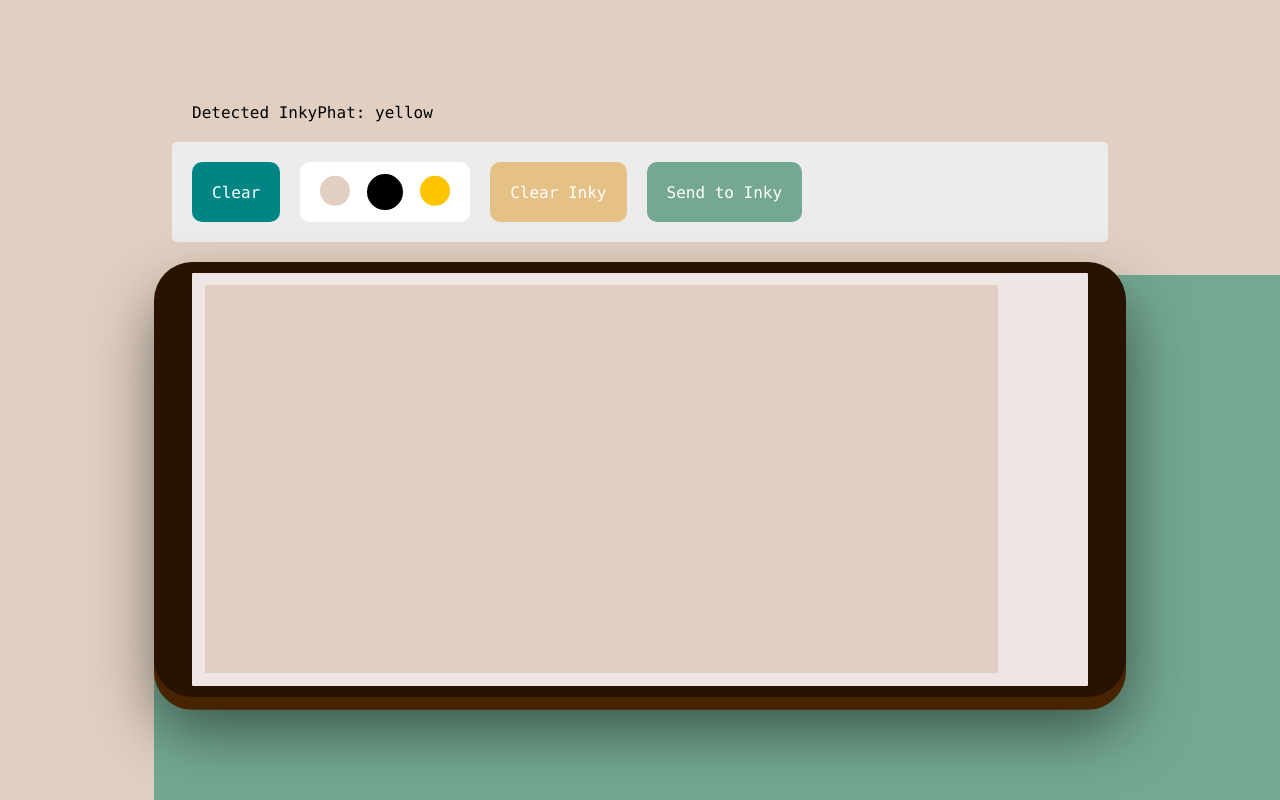
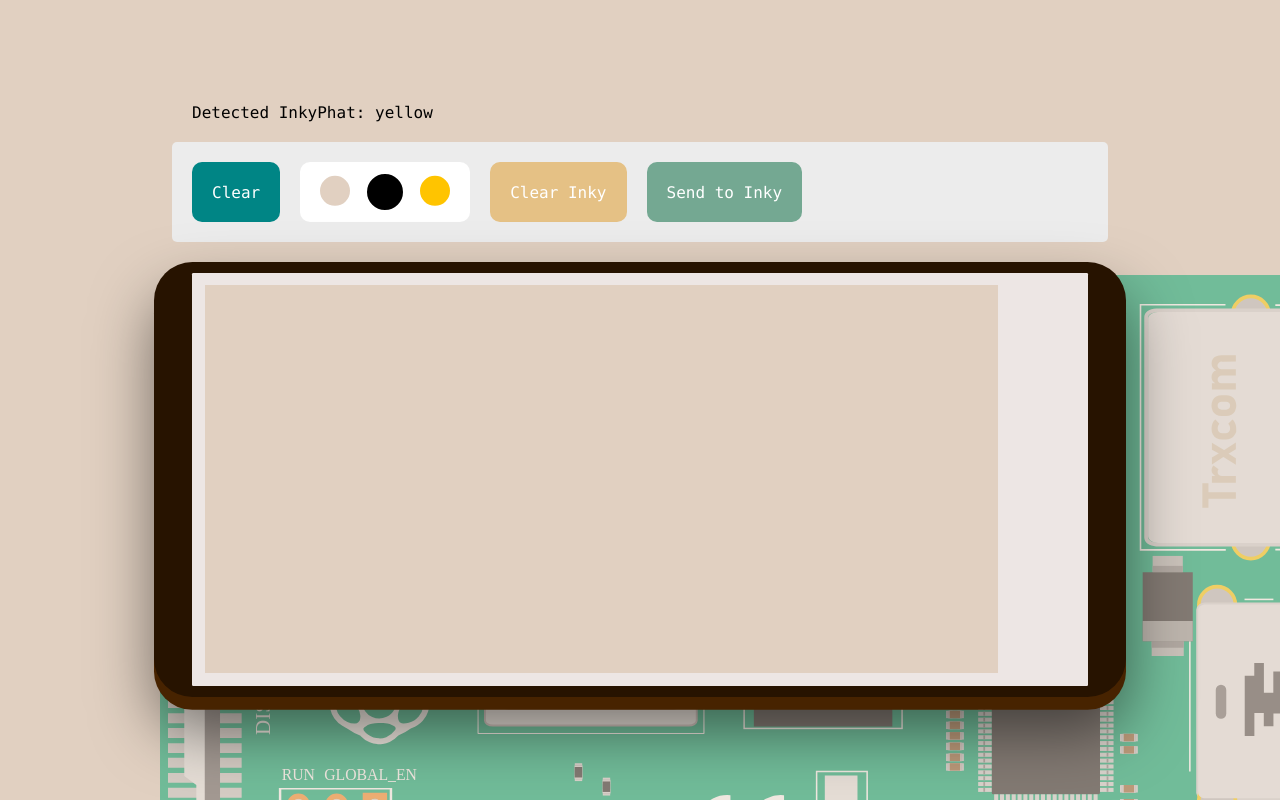
Before and after one commit to jonothanhunt/inky-draw, a React (Vite) app: page / in a window 1280 px wide. Built offline with nearby package versions, Linux system fonts and the light colour scheme; no server answers.

Commit message:
Add RP4 vector

```diff
--- a/src/components/Canvas.css
+++ b/src/components/Canvas.css
@@ -155,16 +155,14 @@ input[type="radio"]:checked {
 
     position: absolute;
     top: 1vw;
-    left: 0;
+    left: 0.5vw;
     width: 100vw;
     height: 70vw;
 
-    border-radius: 3vw;
+    background-image: url('/images/raspberry-pi-4-model-b.svg');
+    background-size: 102vw auto;
 
-    background-color: var(--pi-board-top);
-
-    box-shadow:
-        0 1vw 0 0 var(--pi-board-sides);
+    opacity: 0.5;
 
     z-index: -2;
 }
```
Also changed, not shown: public/images/raspberry-pi-4-model-b.svg (added).
